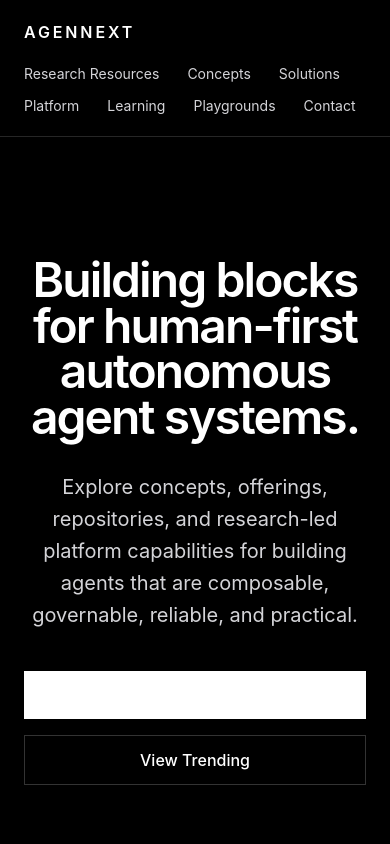
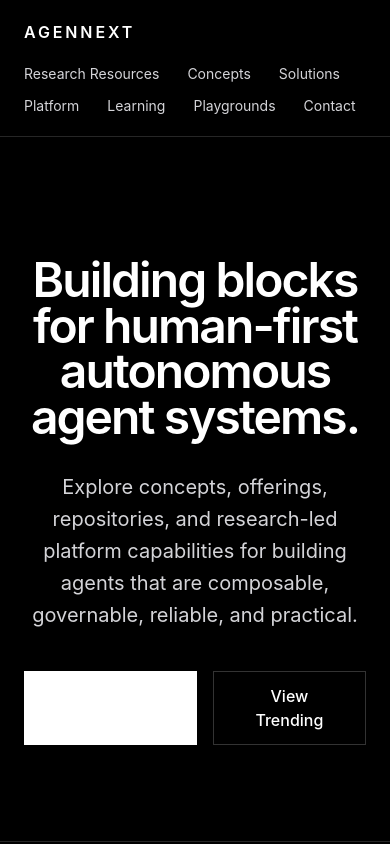
Before and after one commit to AgentNXXT/website, a Next.js app: page / in a window 390 px wide. Shown: the top 844 px of the page. Built offline with nearby package versions, Linux system fonts and the light colour scheme.

Commit message:
fix: improve hero section centering with flexbox
Co-authored-by: openhands <openhands@all-hands.dev>

```diff
--- a/app/page.tsx
+++ b/app/page.tsx
@@ -89,19 +89,17 @@ export default function Home() {
       <SiteHeader />
 
       <section id="top" className="border-b border-white/15 bg-black">
-        <div className="mx-auto max-w-7xl px-6 py-24 text-center lg:px-8 lg:py-32">
-          <div>
+        <div className="mx-auto flex max-w-7xl flex-col items-center justify-center px-6 py-24 text-center lg:px-8 lg:py-32">
             <h1 className="mt-6 max-w-5xl text-5xl font-semibold leading-[0.95] tracking-[-0.04em] md:text-7xl">
               Building blocks for human-first autonomous agent systems.
             </h1>
-            <p className="mt-8 max-w-3xl text-xl leading-8 text-zinc-300 mx-auto">
+            <p className="mt-8 max-w-3xl text-xl leading-8 text-zinc-300">
               Explore concepts, offerings, repositories, and research-led platform capabilities for building agents that are composable, governable, reliable, and practical.
             </p>
-            <div className="mt-10 flex flex-col gap-4 sm:flex-row justify-center">
+            <div className="mt-10 flex gap-4">
               <a href="#offerings" className="bg-white px-6 py-3 text-center font-medium text-black transition hover:bg-zinc-200">Explore Offerings</a>
               <a href="#trending" className="border border-white/20 px-6 py-3 text-center font-medium transition hover:bg-white/10">View Trending</a>
             </div>
-          </div>
         </div>
       </section>
 
```
